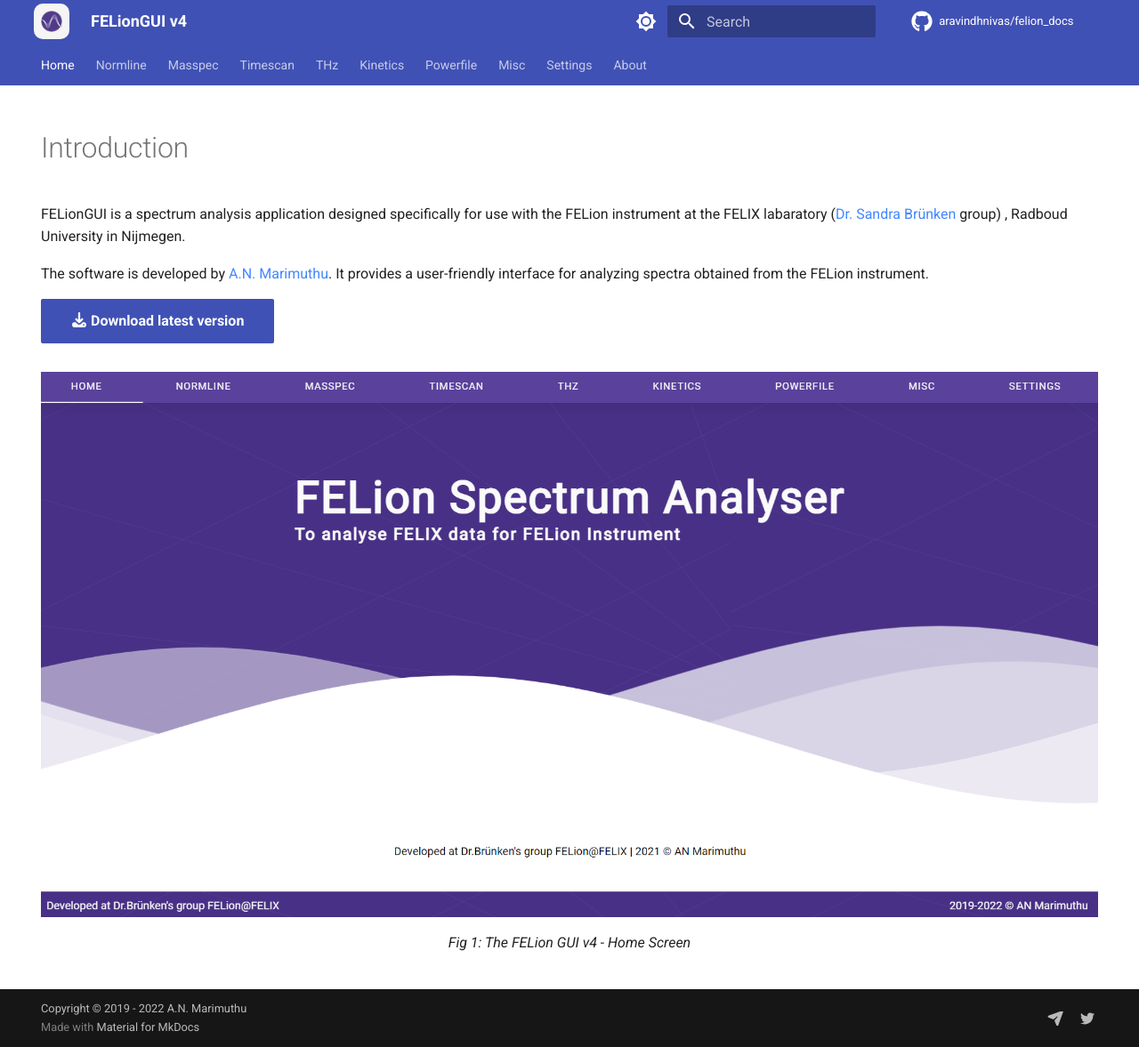
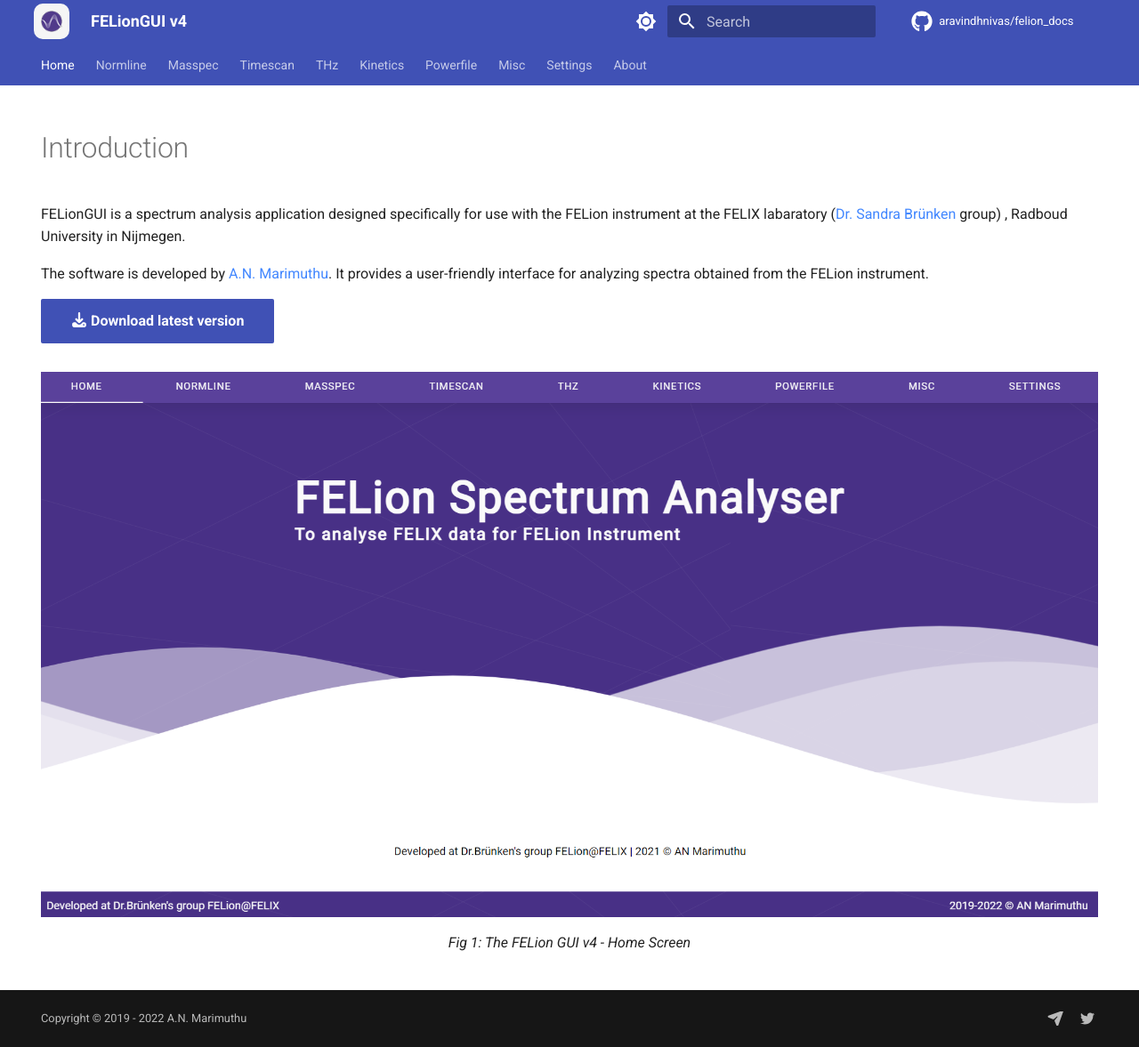
Before and after one commit to aravindhnivas/felion_docs, an MkDocs documentation site: the page built from docs/index.md, in a window 1280 px wide and 1177 px high. Shown: the whole window at 89% size. Built offline with MkDocs 1.6.1 and Material for MkDocs 9.7.7, drawn with Linux system fonts in a browser that asks for light colours; comment, search, counter and statistics services are not loaded.

Commit message:
Update mkdocs.yml

```diff
--- a/mkdocs.yml
+++ b/mkdocs.yml
@@ -69,7 +69,7 @@
       generic: true
 
 extra:
-  generator: true # Made with Material for MkDocs notice
+  generator: false # Made with Material for MkDocs notice
   social:
     - icon: fontawesome/solid/paper-plane
       link: mailto:aravindhnivas28+feliondocs@gmail.com
```
